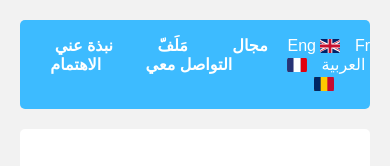
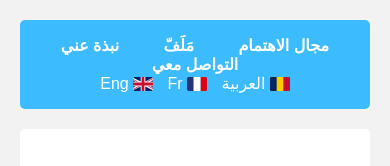
Before and after one commit to cmi-kamalos/wbesite-protfolio, a plain HTML site: page ar/index.html in a window 390 px wide. Shown: the top 166 px of the page. Drawn offline with Linux system fonts and the light colour scheme.

Commit message:
update_header_layout

```diff
--- a/ar/css/style.css
+++ b/ar/css/style.css
@@ -64,7 +64,6 @@ body {
     display: inline;
     margin: 0 5px;
 }
-
 .lang li img{
     margin-bottom: -5px;
     height:20px;
@@ -156,6 +155,15 @@ section {
 
 @media screen and (max-width: 800px) {
 
+    #header {
+        display: flex;
+        flex-wrap: wrap;
+    }
+    #header .lang{
+
+        text-align: center;
+        margin: 0 auto;
+    }
     #about div {
         display: flex;
         flex-wrap: wrap;
```
